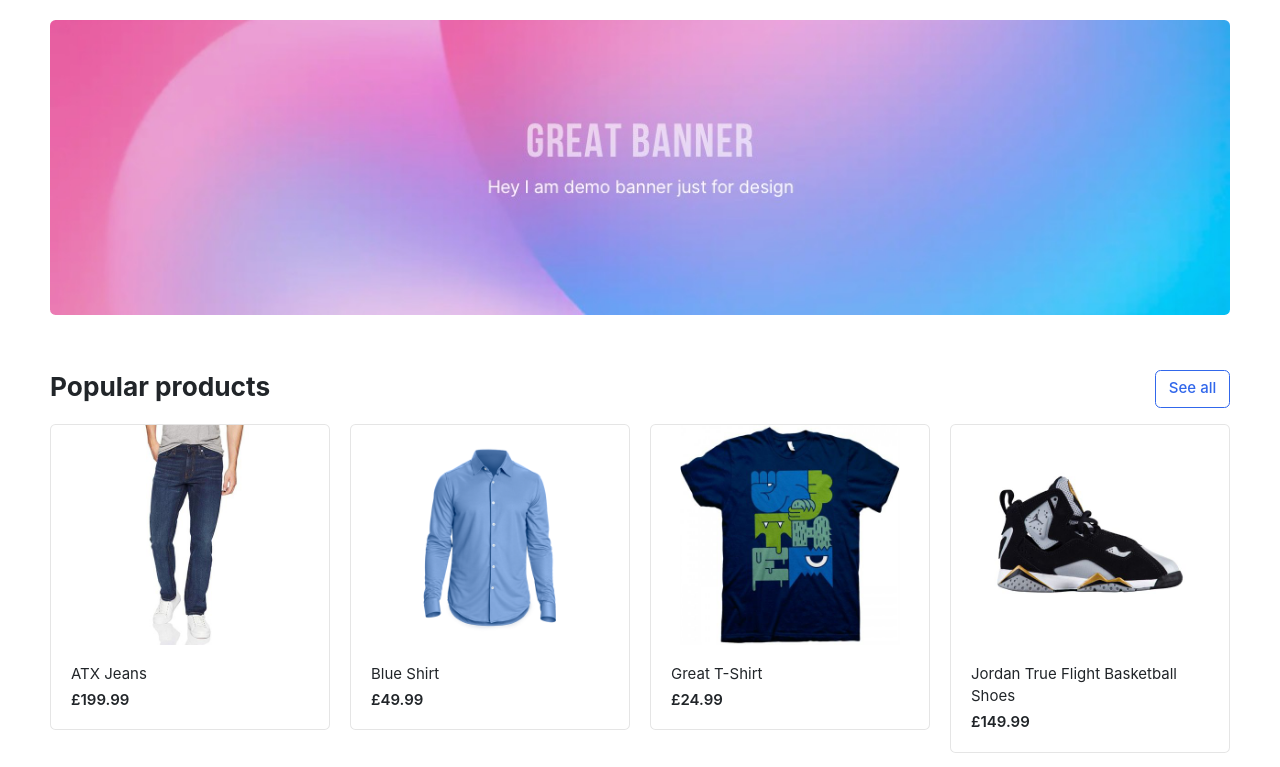
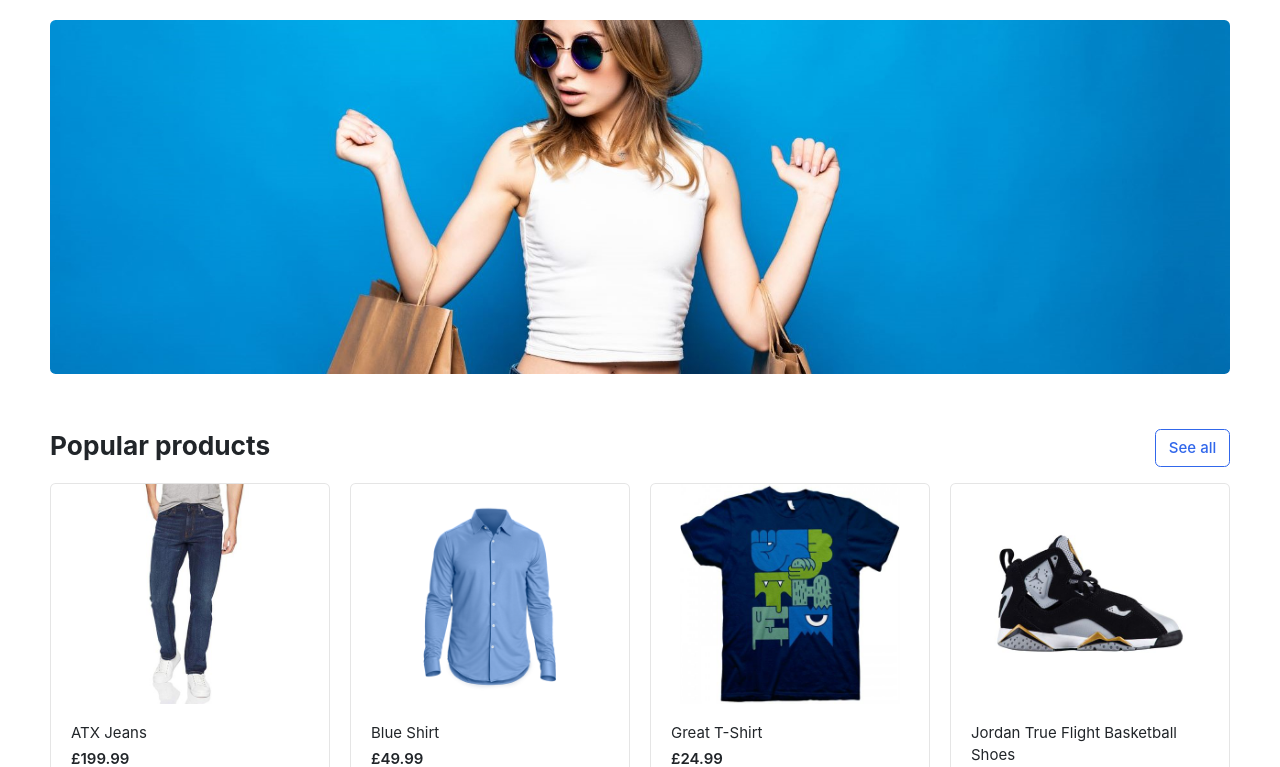
Before and after one commit to hebs87/GreatKart, a Django app: page / in a window 1280 px wide. Shown: the part 118-885 px from the top of the page. Run offline with Django 3.2, Linux system fonts and the light colour scheme; data comes from the database, SQL or seed files in the repository; some libraries are stand-ins or nearby versions; some web fonts are replaced.

Commit message:
Replaced banner image in index.html

```diff
--- a/templates/index.html
+++ b/templates/index.html
@@ -7,7 +7,7 @@
   <section class="section-intro padding-y-sm">
     <div class="container">
       <div class="intro-banner-wrap">
-        <img src="{% static 'images/banners/1.jpg' %}" class="img-fluid rounded" alt="Banner 1">
+        <img src="{% static 'images/banners/cover.jpg' %}" class="img-fluid rounded" alt="Banner 1">
       </div>
     </div> <!-- container //  -->
   </section>
```
Also changed, not shown: static/images/banners/1.jpg (deleted), static/images/banners/cover.jpg (added).
